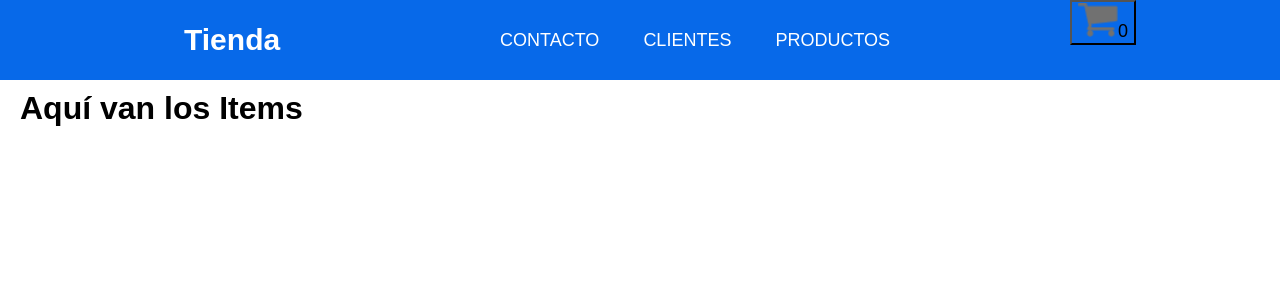
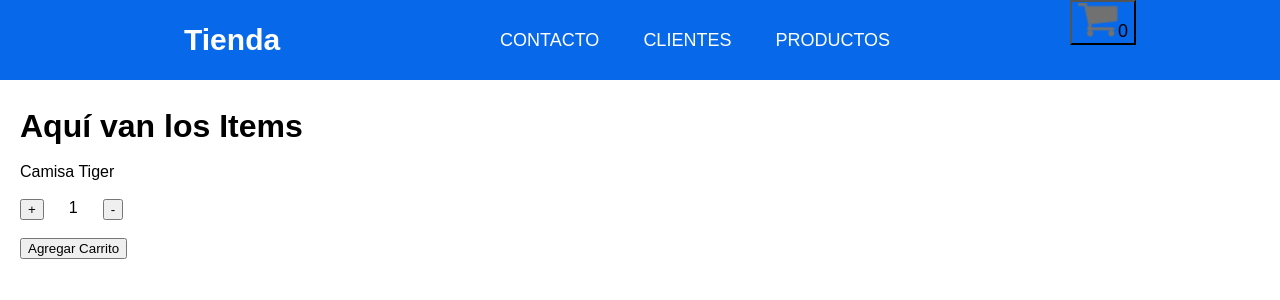
Before and after one commit to ecgalera/CarritoEduardoGalera, a React (Create React App) app in the folder ch-carrito-react/: page / in a window 1280 px wide. Shown: the top 300 px of the page. Built offline with nearby package versions, Linux system fonts and the light colour scheme.

Commit message:
Tercer commit ItemCount

```diff
--- a/ch-carrito-react/src/App.css
+++ b/ch-carrito-react/src/App.css
@@ -167,3 +167,16 @@ span{
 
 
 }
+
+/* ItemCount */
+
+.button-contador{
+  display: flex;
+  flex-direction: row;
+
+}
+
+.button-contador-p{
+  margin-left: 25px;
+  margin-right: 25px;
+}
--- a/ch-carrito-react/src/App.js
+++ b/ch-carrito-react/src/App.js
@@ -3,6 +3,7 @@ import React from 'react';
 import './App.css';
 import NavBar from './components/NavBar';
 import ItemListContainer from './components/ItemListContainer';
+import ItemCount from "./components/ItemCount"
 
 
 
@@ -14,8 +15,10 @@ function App() {
    <div className="App">
 
         <NavBar/>
-
+        <br></br>
         <ItemListContainer text={"Aquí van los Items"}/>
+        <br></br>
+        <ItemCount stock = "10"/>
 
     </div>
   );
--- /dev/null
+++ b/ch-carrito-react/src/components/ItemCount.js
@@ -0,0 +1,35 @@
+import React, {useState} from 'react'
+
+
+
+
+const ItemCount = ({stock}) => {
+
+    const [contador, setContador] = useState(1)
+
+    function onAdd(){
+        if(stock > contador){ return setContador(contador + 1
+            )}else{return setContador(contador)}
+
+        }
+    function onSubtact(){
+         if(contador>0){ return setContador(contador -1)}
+
+         }
+
+    return (
+        <>
+        <p>Camisa Tiger</p>
+        <br></br>
+        <div className='button-contador'>
+            <button onClick={onAdd}>+</button>
+            <p className='button-contador-p'>{contador}</p>
+            <button onClick={onSubtact}>-</button>
+        </div>
+        <br></br>
+        <button>Agregar Carrito</button>
+        </>
+    )
+
+    }
+export default ItemCount;
```
